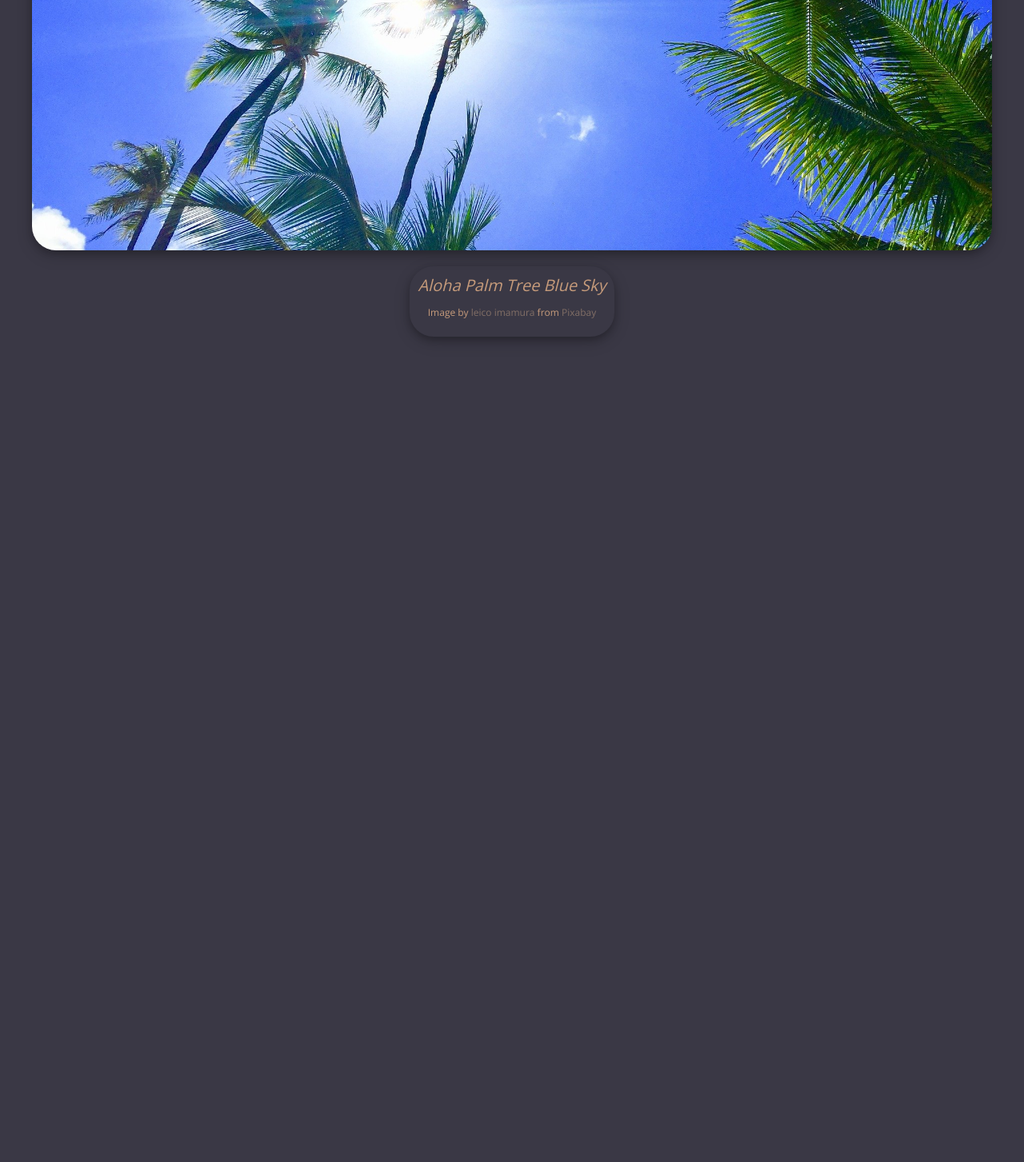
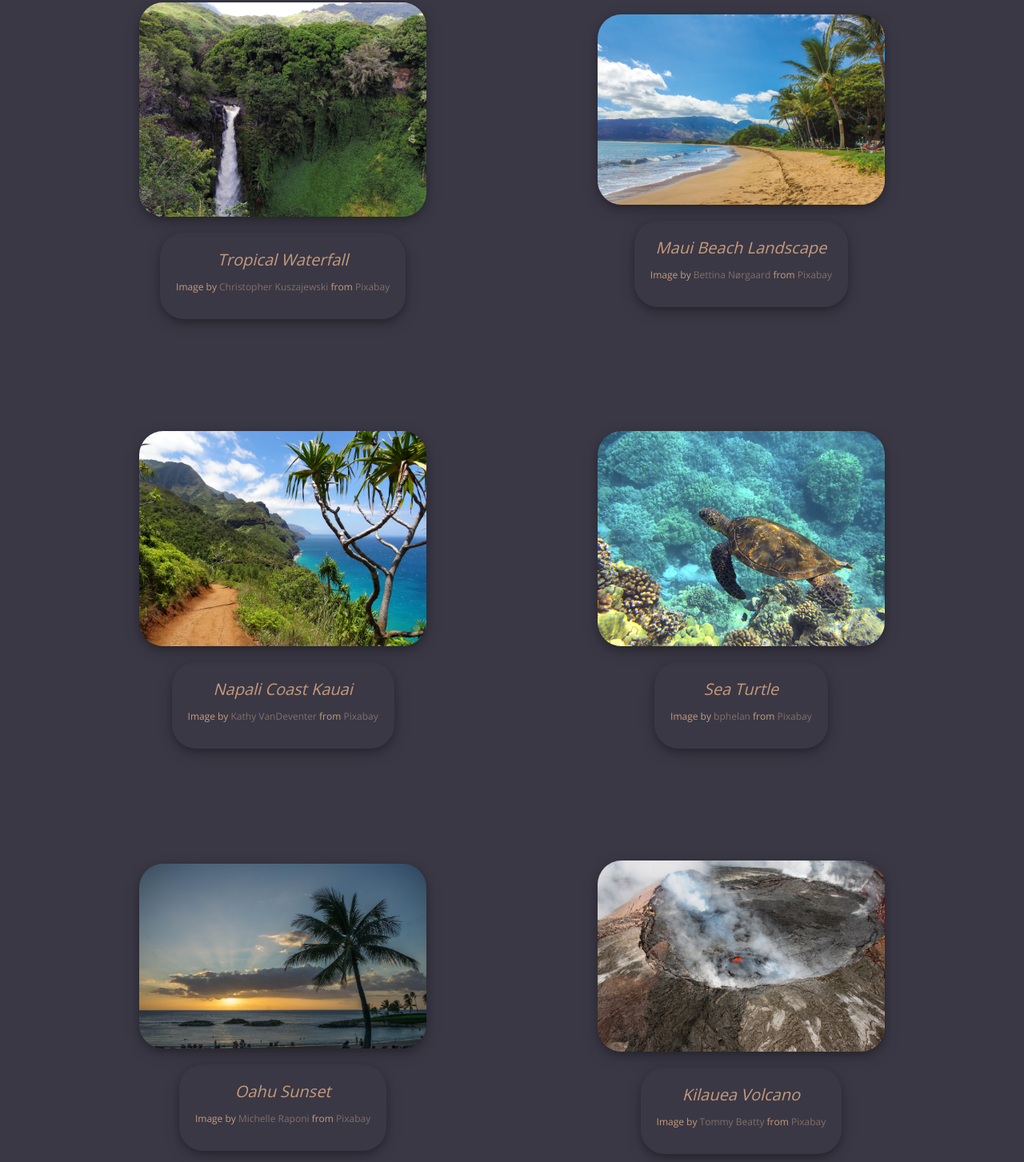
Before and after one commit to CSF2223/imagegallery-KoroliHermes, a plain HTML site: page index.html in a window 1280 px wide. Shown: the part 787-2240 px from the top of the page at 80% size. Before the commit the page ends 1278 px from the top, so only its background shows below. Drawn offline with nearby package versions, Linux system fonts and the light colour scheme.

Commit message:
Prepare project for publishing with GitHub pages

```diff
--- a/index.html
+++ b/index.html
@@ -14,7 +14,7 @@
         <h6>Summer 2022</h6>
     </header>
 
-    <section>
+    <section class ="gallery">
         <div class ="ImageCard">
             <img src="assets/hawaii-2700190_1920.jpg" width="300" height="300" alt="Aloha Palm Tree Blue Sky"></img>
             <div class ="cardText">
@@ -22,7 +22,76 @@
             <p>Image by <a href="https://pixabay.com/users/graziebambino-1593455/?utm_source=link-attribution&amp;utm_medium=referral&amp;utm_campaign=image&amp;utm_content=2700190">leico imamura</a> from <a href="https://pixabay.com/?utm_source=link-attribution&amp;utm_medium=referral&amp;utm_campaign=image&amp;utm_content=2700190">Pixabay</a></p>
             </div>  <!-- Close "cardText"  class -->
         </div>  <!-- Close "ImageCard"  class -->
+
+        <div class ="ImageCard">
+            <img src="assets/maui-2729958_1920.jpg" width="300" height="300" alt="Maui Sunset"></img>
+            <div class ="cardText">
+                <cite>Maui Sunset</cite>
+            <p>Image by <a href="https://pixabay.com/users/hmmunoz512-6376382/?utm_source=link-attribution&amp;utm_medium=referral&amp;utm_campaign=image&amp;utm_content=2729958">hmmunoz512</a> from <a href="https://pixabay.com/?utm_source=link-attribution&amp;utm_medium=referral&amp;utm_campaign=image&amp;utm_content=2729958">Pixabay</a></p>
+            </div>  <!-- Close "cardText"  class -->
+        </div>  <!-- Close "ImageCard"  class -->
+
+        <div class ="ImageCard">
+            <img src="assets/hawaii-410128_1920.jpg" width="300" height="300" alt="Tropical Waterfall"></img>
+            <div class ="cardText">
+                <cite>Tropical Waterfall</cite>
+            <p>Image by <a href="https://pixabay.com/users/kuszapro-369349/?utm_source=link-attribution&amp;utm_medium=referral&amp;utm_campaign=image&amp;utm_content=410128">Christopher Kuszajewski</a> from <a href="https://pixabay.com/?utm_source=link-attribution&amp;utm_medium=referral&amp;utm_campaign=image&amp;utm_content=410128">Pixabay</a></p>
+            </div>  <!-- Close "cardText"  class -->
+        </div>  <!-- Close "ImageCard"  class -->
+
+        <div class ="ImageCard">
+            <img src="assets/beach-1630540_1920.jpg" width="300" height="300" alt="Maui Beach Landscape"></img>
+            <div class ="cardText">
+                <cite>Maui Beach Landscape</cite>
+            <p>Image by <a href="https://pixabay.com/users/bkd-1006949/?utm_source=link-attribution&amp;utm_medium=referral&amp;utm_campaign=image&amp;utm_content=1630540">Bettina Nørgaard</a> from <a href="https://pixabay.com/?utm_source=link-attribution&amp;utm_medium=referral&amp;utm_campaign=image&amp;utm_content=1630540">Pixabay</a></p>
+            </div>  <!-- Close "cardText"  class -->
+        </div>  <!-- Close "ImageCard"  class -->
+
+        <div class ="ImageCard">
+            <img src="assets/napali-coast-91676_1920.jpg" width="300" height="300" alt="Napali Coast Kauai"></img>
+            <div class ="cardText">
+                <cite>Napali Coast Kauai</cite>
+            <p>Image by <a href="https://pixabay.com/users/kdvandeventer-25979/?utm_source=link-attribution&amp;utm_medium=referral&amp;utm_campaign=image&amp;utm_content=91676">Kathy VanDeventer</a> from <a href="https://pixabay.com/?utm_source=link-attribution&amp;utm_medium=referral&amp;utm_campaign=image&amp;utm_content=91676">Pixabay</a></p>
+            </div>  <!-- Close "cardText"  class -->
+        </div>  <!-- Close "ImageCard"  class -->
+
+        <div class ="ImageCard">
+            <img src="assets/sea-turtle-547162_1920.jpg" width="300" height="300" alt="Sea Turtle"></img>
+            <div class ="cardText">
+                <cite>Sea Turtle</cite>
+            <p>Image by <a href="https://pixabay.com/users/bphelan-610972/?utm_source=link-attribution&amp;utm_medium=referral&amp;utm_campaign=image&amp;utm_content=547162">bphelan</a> from <a href="https://pixabay.com/?utm_source=link-attribution&amp;utm_medium=referral&amp;utm_campaign=image&amp;utm_content=547162">Pixabay</a></p>
+            </div>  <!-- Close "cardText"  class -->
+        </div>  <!-- Close "ImageCard"  class -->
+
+        <div class ="ImageCard">
+            <img src="assets/sunset-1034525_1920.jpg" width="300" height="300" alt="Oahu Sunset"></img>
+            <div class ="cardText">
+                <cite>Oahu Sunset</cite>
+            <p>Image by <a href="https://pixabay.com/users/michelle_raponi-165491/?utm_source=link-attribution&amp;utm_medium=referral&amp;utm_campaign=image&amp;utm_content=1034525">Michelle Raponi</a> from <a href="https://pixabay.com/?utm_source=link-attribution&amp;utm_medium=referral&amp;utm_campaign=image&amp;utm_content=1034525">Pixabay</a></p>
+            </div>  <!-- Close "cardText"  class -->
+        </div>  <!-- Close "ImageCard"  class -->
+
+        <div class ="ImageCard">
+            <img src="assets/kilauea-3088675_1920.jpg" width="300" height="300" alt="Kilauea Volcano"></img>
+            <div class ="cardText">
+                <cite>Kilauea Volcano</cite>
+            <p>Image by <a href="https://pixabay.com/users/tommygbeatty-6864859/?utm_source=link-attribution&amp;utm_medium=referral&amp;utm_campaign=image&amp;utm_content=3088675">Tommy Beatty</a> from <a href="https://pixabay.com/?utm_source=link-attribution&amp;utm_medium=referral&amp;utm_campaign=image&amp;utm_content=3088675">Pixabay</a></p>
+            </div>  <!-- Close "cardText"  class -->
+        </div>  <!-- Close "ImageCard"  class -->
+
+        <div class ="ImageCard">
+            <img src="assets/aloha-305857_1920.jpg" width="300" height="300" alt="Aloha"></img>
+            <div class ="cardText">
+                <cite>Aloha</cite>
+            <p>Image by <a href="https://pixabay.com/users/bibianagonzalez-209869/?utm_source=link-attribution&amp;utm_medium=referral&amp;utm_campaign=image&amp;utm_content=305857">bibianagonzalez</a> from <a href="https://pixabay.com/?utm_source=link-attribution&amp;utm_medium=referral&amp;utm_campaign=image&amp;utm_content=305857">Pixabay</a></p>
+            </div>  <!-- Close "cardText"  class -->
+        </div>  <!-- Close "ImageCard"  class -->
     </section>
-
+    <!-- ############
+    git status
+    git add -A
+    git commit -m "NAME GOES HERE"
+    git push origin main
+    ############ -->
 </body>
 </html>
--- a/style.css
+++ b/style.css
@@ -69,8 +69,25 @@ p {
 .cardText {
     color: #C69B7B;
     text-align: center;
-    padding: 1rem;
+    padding: 2rem;
     border-radius: 30px;
     margin-top: 2rem;
     box-shadow: 0 4px 8px 0 rgba(0, 0, 0, 0.2), 0 6px 20px 0 rgba(0, 0, 0, 0.19);
 }
+
+@media (min-width: 768px) {
+    header {
+        font-size: 1.6rem;
+    }
+
+    .gallery {
+        display: flex;
+        flex-direction: row;
+        justify-content: space-evenly;
+        flex-wrap: wrap;
+    }
+
+    .ImageCard {
+        max-width: 28%;
+    }
+}
```
